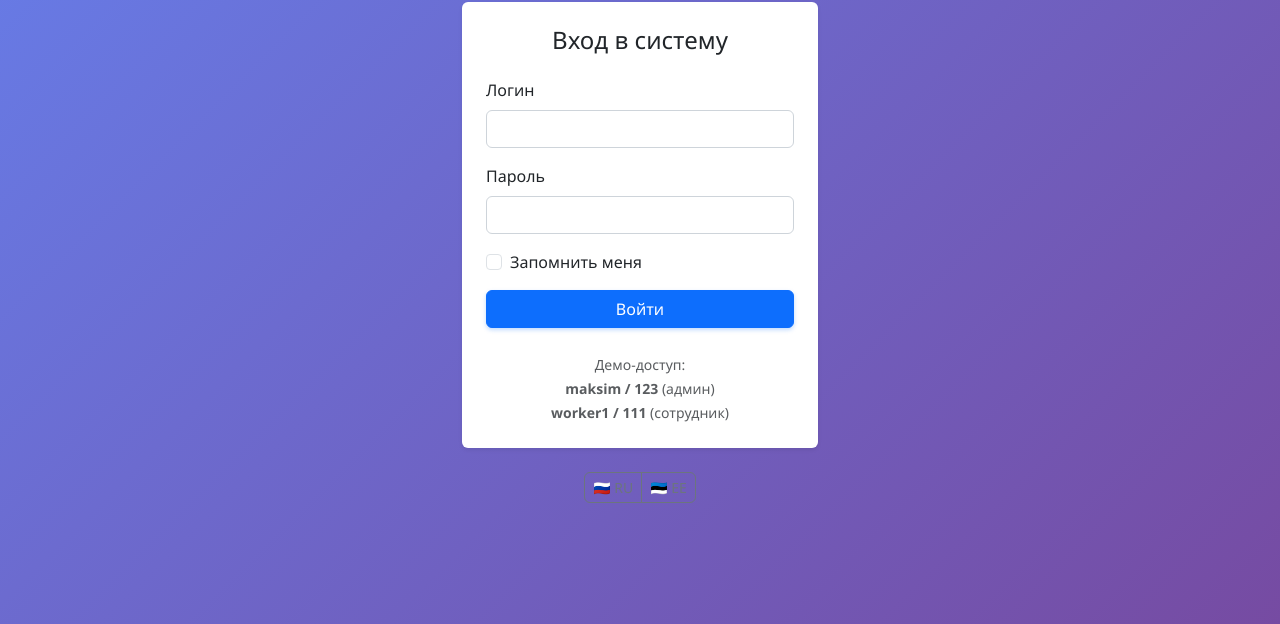
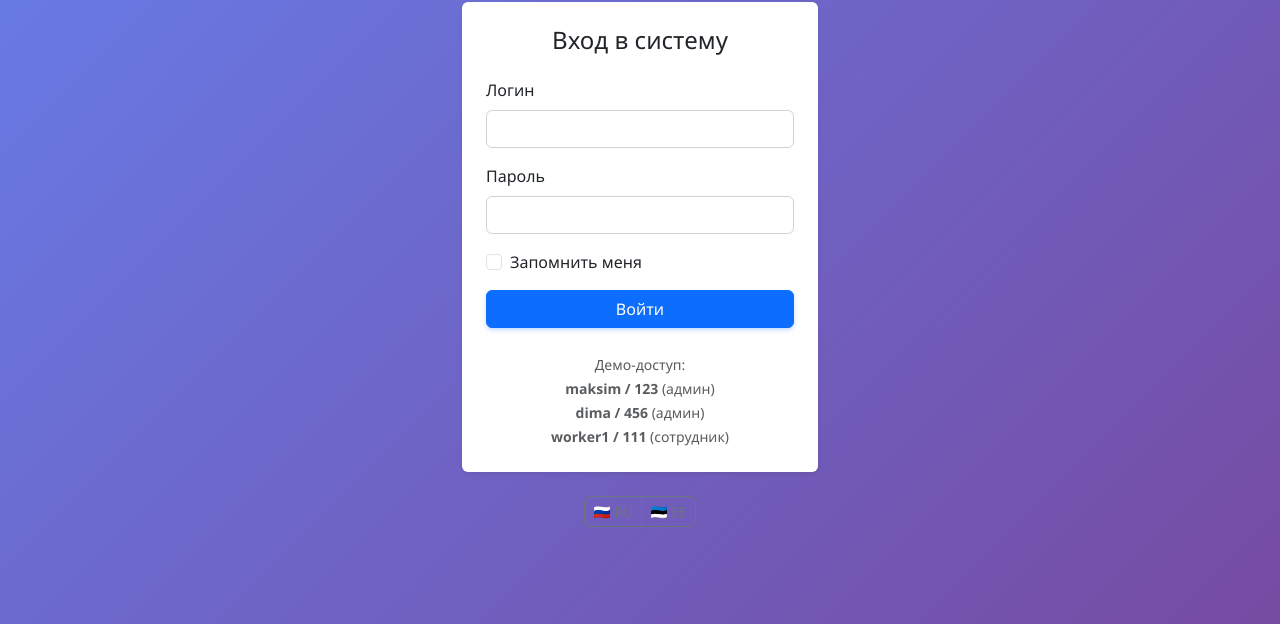
Before and after one commit to advendokt/SelverEstokaad, a plain HTML site: page login.html in a window 1280 px wide. Shown: the part 176-800 px from the top of the page. Drawn offline with nearby package versions, Linux system fonts and the light colour scheme.

Commit message:
Add Dima admin credentials to login page demo info

```diff
--- a/login.html
+++ b/login.html
@@ -56,6 +56,7 @@
                             <small class="text-muted">
                                 <span data-translate="login_demo_info">Демо-доступ:</span><br>
                                 <strong>maksim / 123</strong> (админ)<br>
+                                <strong>dima / 456</strong> (админ)<br>
                                 <strong>worker1 / 111</strong> (сотрудник)
                             </small>
                         </div>
```
